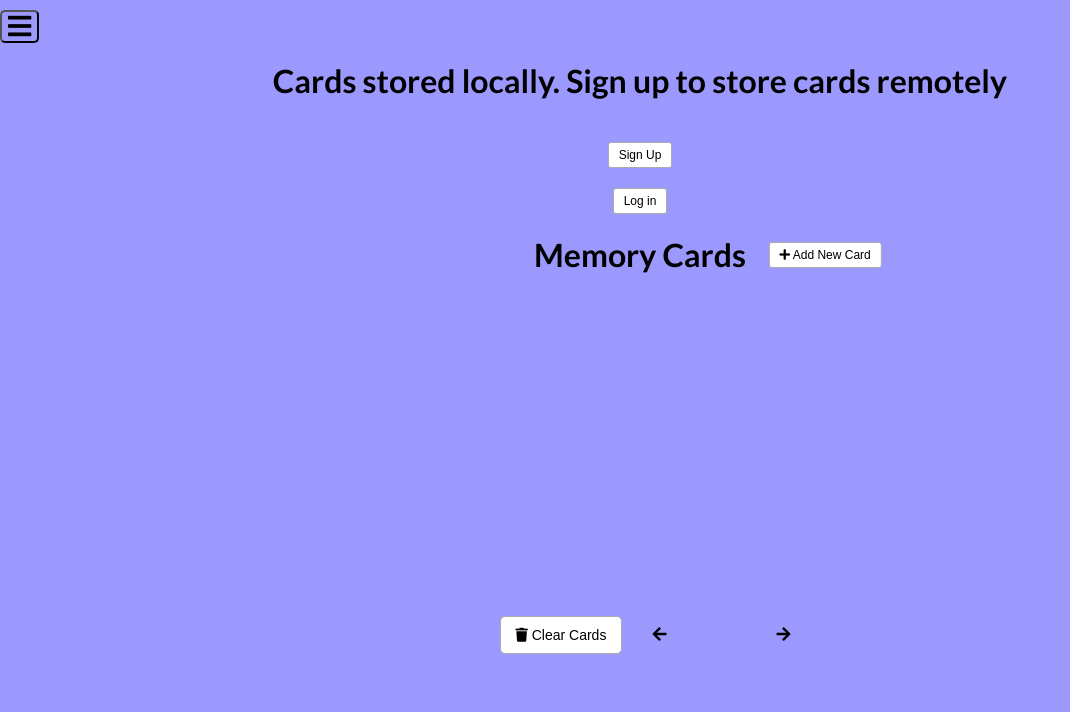
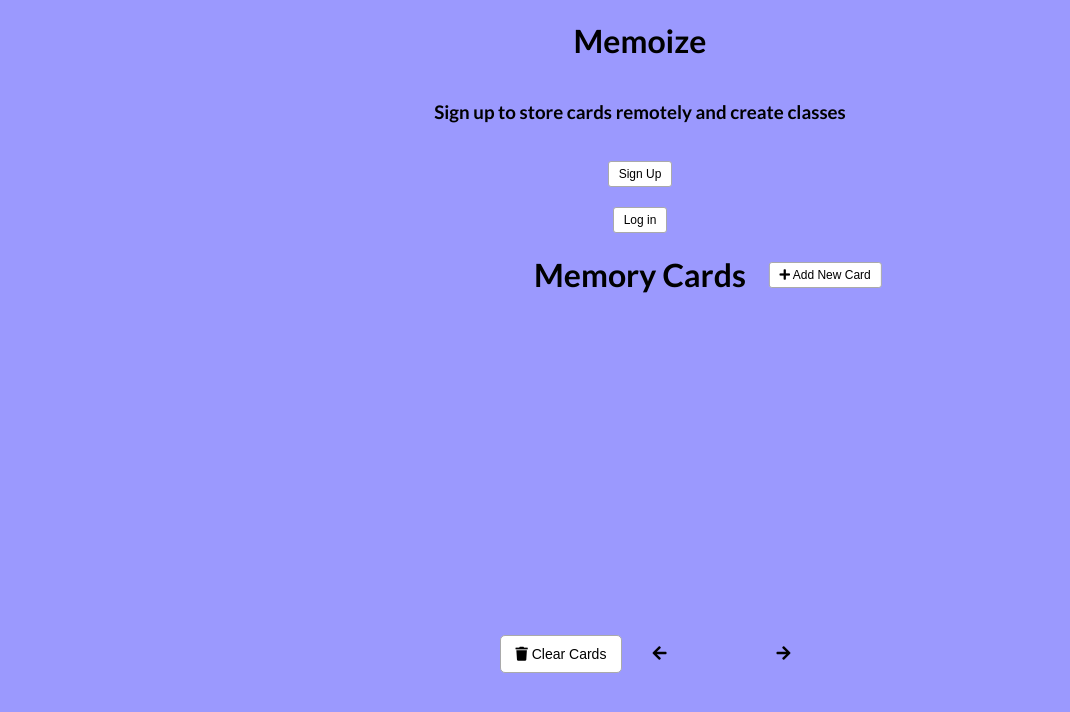
Before and after one commit to Daniel-Wh/MemoryCards, a website built with webpack: page src/index.html in a window 1280 px wide. Shown: the whole page, without its empty margins (0-1070 px from the left). Built offline with nearby package versions, Linux system fonts and the light colour scheme; files whose address does not match are found by name.

Commit message:
Hiding nav until login successful

```diff
--- a/src/index.html
+++ b/src/index.html
@@ -15,20 +15,21 @@
     <title>Memory Cards</title>
   </head>
   <body>
-    <nav>
+    <nav id="nav">
       <button id="toggle" class="toggle">
         <i class="fa fa-bars fa-2x"></i>
       </button>
       <ul>
-        <li><a href="#">Courses:</a></li>
+        <li><a id="courses">Courses:</a></li>
         <li><a href="#">Portfolio</a></li>
         <li><a href="#">Blog</a></li>
         <li><a href="#">Contact Me</a></li>
       </ul>
     </nav>
     <h1>
-      Cards stored locally. Sign up to store cards remotely
+      Memoize
     </h1>
+    <h3>Sign up to store cards remotely and create classes</h3>
     <button class="btn btn-small" id="open">Sign Up</button>
     <button class="btn btn-small" id="login">Log in</button>
 
--- a/src/js/views/base.js
+++ b/src/js/views/base.js
@@ -21,6 +21,7 @@ export const elements = {
   password2el: document.getElementById("password2"),
   registerSubmit: document.getElementById("registerSubmit"),
   navToggle: document.getElementById("toggle"),
+  nav: document.getElementById("nav"),
   loginContainer: document.getElementById("login-modal"),
   loginEmail: document.getElementById("login-email"),
   loginPassword: document.getElementById("login-password"),
--- a/src/style.css
+++ b/src/style.css
@@ -241,7 +241,7 @@ h1 button {
 }
 
 .modal-header {
-  background: #9697f1;
+  background: #9697f19c;
   color: #fff;
   padding: 15px;
 }
@@ -296,6 +296,7 @@ body.show-nav {
   transform: translateX(85px);
 }
 nav {
+  display: none;
   background-color: transparent;
   color: #fff;
   position: relative;
@@ -305,7 +306,10 @@ nav {
   height: 40px;
   z-index: 0;
   transform: translateX(-85px);
-  transition: transform 0.4s ease, opacity 0.4s ease;
+  transition: transform 0.7s ease, opacity 0.4s ease;
+}
+nav.show-nav {
+  display: flex;
 }
 nav ul {
   padding: 0;
@@ -322,6 +326,7 @@ nav ul li a {
 }
 nav ul li a:hover {
   text-decoration: underline;
+  cursor: pointer;
 }
 nav button {
   position: absolute;
@@ -330,7 +335,7 @@ nav button {
   border-radius: 5px;
   top: 0;
   outline: none;
-  box-shadow: 3px solid #221efdef;
+  box-shadow: 3px solid #fafafa;
 }
 nav button:hover {
   outline: none;
```
